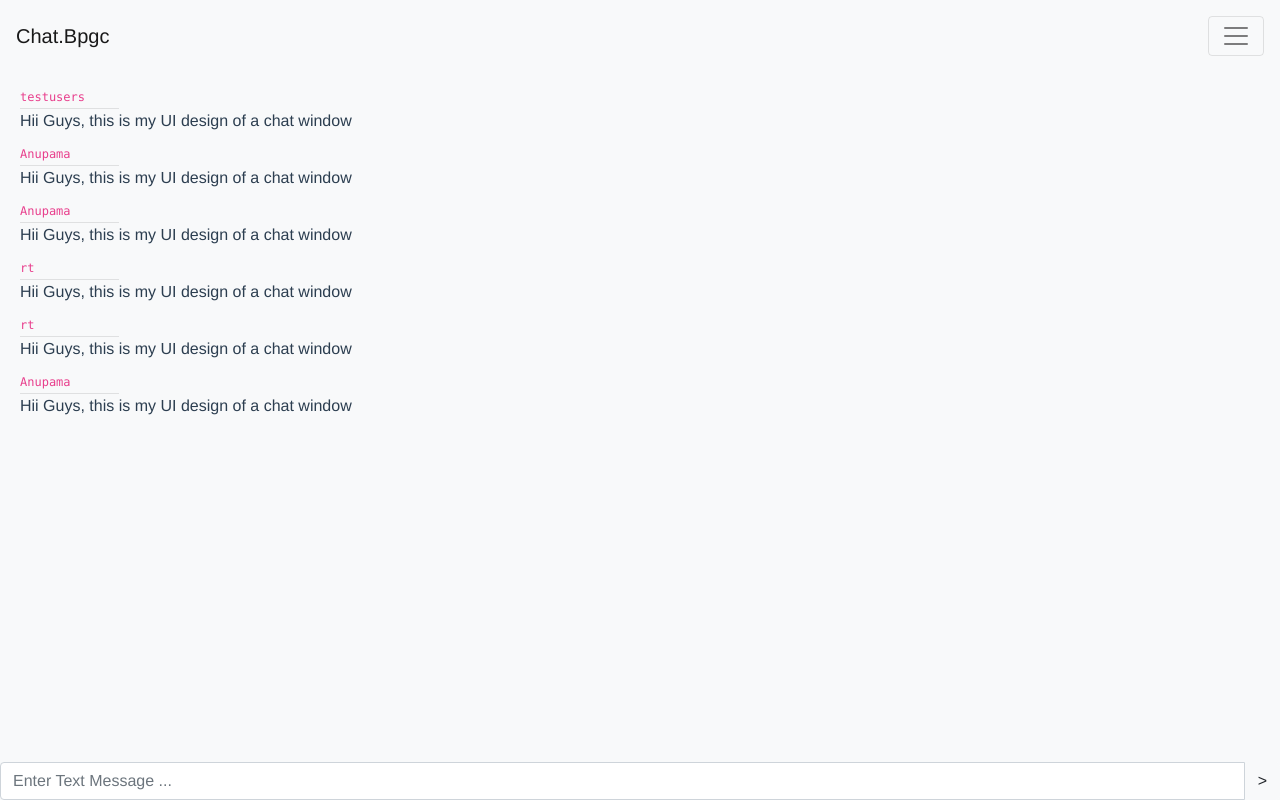
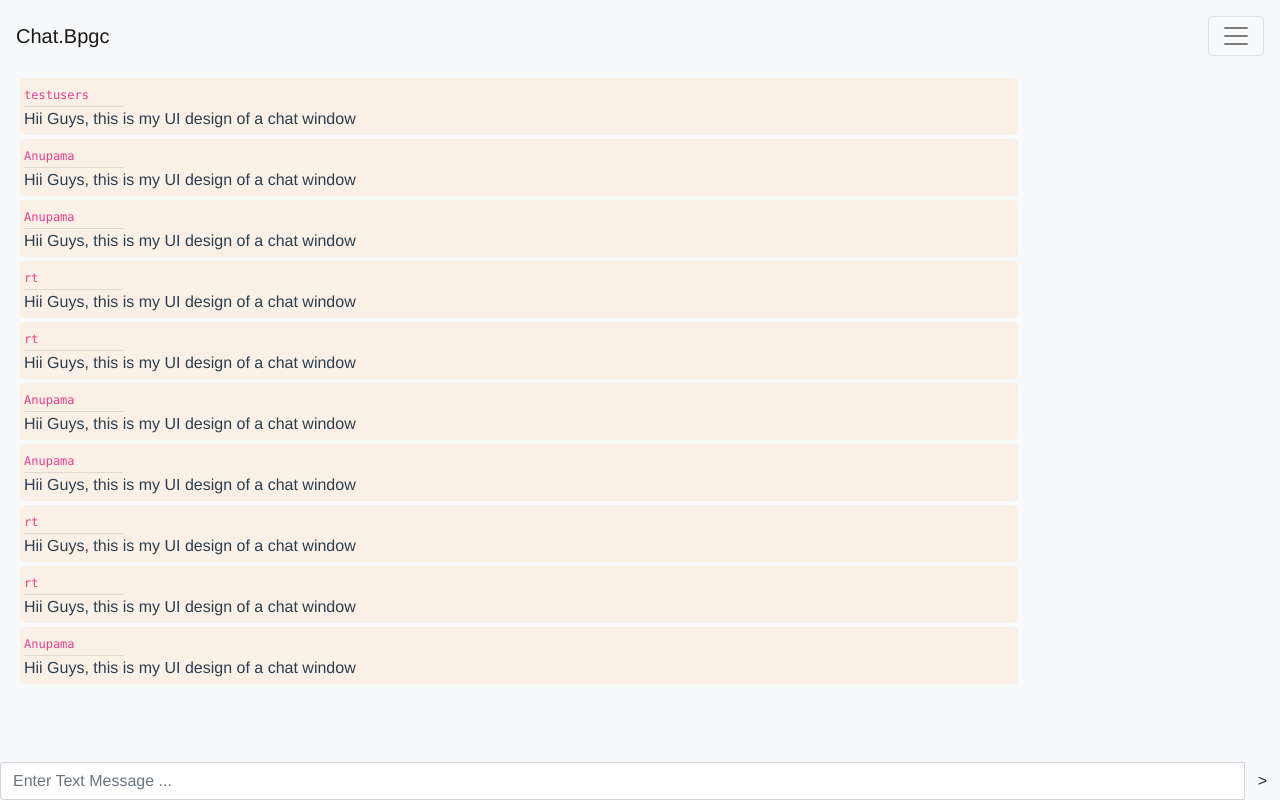
Before and after one commit to PS-Division-BITS/Chat, a Vue app in the folder chat-frontend/: page /chat in a window 1280 px wide. Built offline with nearby package versions, Linux system fonts and the light colour scheme; no server answers.

Commit message:
Added bg-color to message-box in chatwindow.vue

```diff
--- a/chat-frontend/src/components/chatwindow.vue
+++ b/chat-frontend/src/components/chatwindow.vue
@@ -2,7 +2,7 @@
     <div id="chatwindow" class=" container-fluid m-0 p-0">
         <div class="mb-2 p-3 container-fluid" id="messagesBox">
 
-            <div v-for="data in chat" :key="data.id" class="rounded p-1" id="messageInfo" :class="{'sent': username === data.sender, 'recieved' : username !== data.sender}">
+            <div v-for="data in chat" :key="data.id" class="rounded m-1 p-1" id="messageInfo" :class="{'sent': username === data.sender, 'recieved' : username !== data.sender}">
 
                     <code id="sender"> {{data.sender}} </code> <hr style="width:10%" class="m-0 p-0">
                     <span> {{data.message}}</span>
@@ -37,6 +37,10 @@ export default {
                     {'sender':'Anupama','message':'Hii Guys, this is my UI design of a chat window'},
                     {'sender':'rt','message':'Hii Guys, this is my UI design of a chat window'},
                     {'sender':'rt','message':'Hii Guys, this is my UI design of a chat window'},
+                    {'sender':'Anupama','message':'Hii Guys, this is my UI design of a chat window'},
+                    {'sender':'Anupama','message':'Hii Guys, this is my UI design of a chat window'},
+                    {'sender':'rt','message':'Hii Guys, this is my UI design of a chat window'},
+                    {'sender':'rt','message':'Hii Guys, this is my UI design of a chat window'},
                     {'sender':'Anupama','message':'Hii Guys, this is my UI design of a chat window'}
 
             ],
@@ -46,7 +50,8 @@ export default {
     },
     mounted: function(){
 
-            //   this.setupConnection()
+              this.setupConnection()
+                this.scrollBottom()
 
 
     },
@@ -79,7 +84,8 @@ export default {
 
                    this.chatSocket.send(JSON.stringify({'message':this.message}))
                     console.log('Message Sent to the server');
-                    this.chat.push({sender:'rt',message:this.message})
+                    this.chat.push({sender:this.username,message:this.message})
+
 
                 }
                 catch (e)
@@ -94,11 +100,14 @@ export default {
 
                 this.chat.push(messageData);
         },
-
+        scrollBottom(){
+            var container = this.$el.querySelector("#messagesBox");
+            container.scrollTop = container.scrollHeight;
+            console.log('scrolled : '+container.scrollHeight)
+        }
     },
     updated :function() {
-        var container = this.$el.querySelector("#messagesBox");
-            container.scrollTop = container.clientHeight;
+        this.scrollBottom()
     },
 
 }
@@ -113,17 +122,20 @@ export default {
 
 #messagesBox {
 
-    position: absolute;
-    max-height: 85%;
+    position: relative;
+    max-height: 80%;
+    padding-bottom: 10px;
     overflow-y:scroll;
 
 }
 
 #sendBox
 {
+    margin-top:10px;
     position: fixed ;
     bottom : 0px;
     height:auto;
+
     width:inherit;
 }
 
@@ -134,7 +146,6 @@ width:80%;
 
 #sender{
 font-size : 12px;
-
 }
 
 #sendBox {
@@ -146,6 +157,8 @@ overflow-x: scroll;
 .recieved {
     margin-right: auto !important;
     text-align: left;
+
+    background-color:linen;
     hr {
         margin-right: auto;
     }
@@ -154,7 +167,7 @@ overflow-x: scroll;
 .sent {
     margin-left: auto !important;
     text-align: right;
-
+    background-color:lightblue;
      hr {
         margin-left: auto !important;
     }
--- a/chat-frontend/src/components/loginpage/login.vue
+++ b/chat-frontend/src/components/loginpage/login.vue
@@ -35,7 +35,7 @@ export default {
             })
             .catch(error=>{
                 console.log('ERROR :',error)
-
+                        /* has to be moved to try block */
                    var success = true;
                 var user = {username:'abc',key:'aaabbbccc'};
                 if(success)
```
